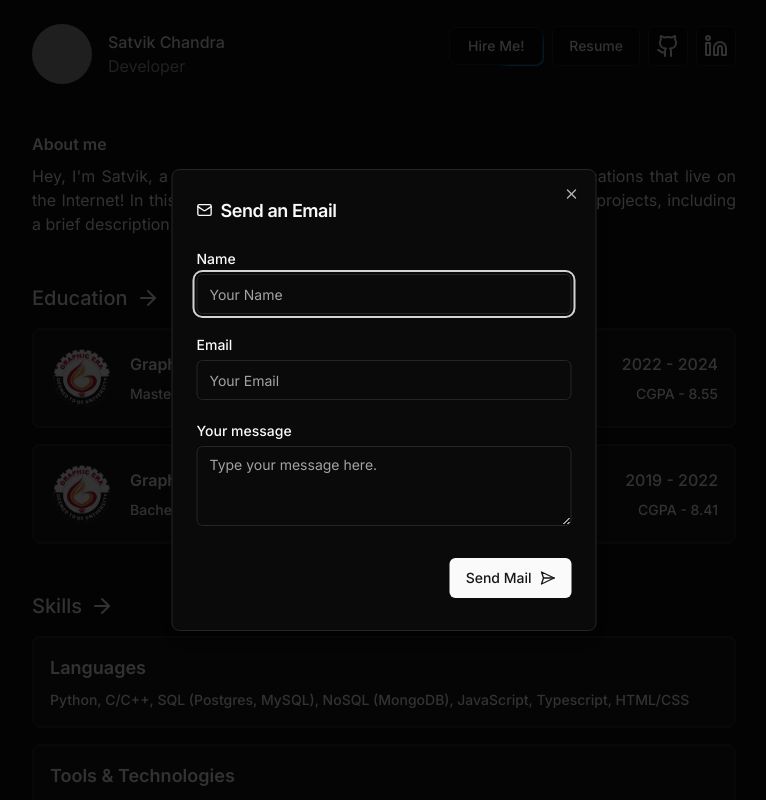
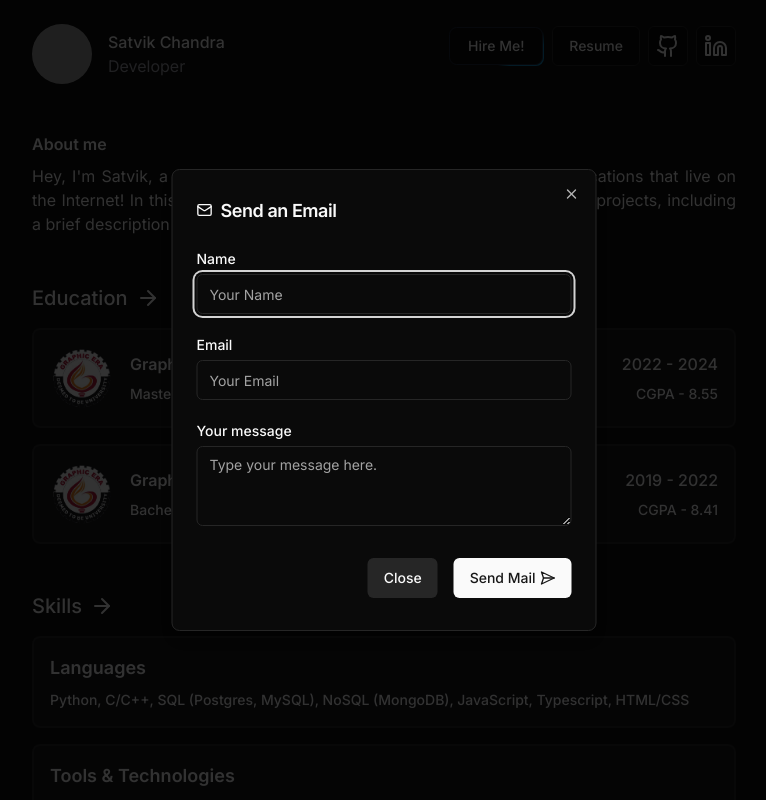
Before and after one commit to SattuSupari21/portfolio-v1, a Next.js app: page / in a window 1280 px wide. Both pictures are taken after a click on the button "Hire Me!". Shown: the top 800 px of the page, without its empty margins (256-1022 px from the left). Built offline with nearby package versions, Linux system fonts and the light colour scheme; grey boxes are pictures that could not be loaded.

Commit message:
added close button in send mail dialog

```diff
--- a/src/components/Header.tsx
+++ b/src/components/Header.tsx
@@ -1,6 +1,6 @@
 "use client"
 
-import { Github, Linkedin, Mail, SendHorizontal } from "lucide-react"
+import { Github, Linkedin, Mail, SendHorizontal, X } from "lucide-react"
 import { IconButton } from "./ui/button"
 import { Button } from "./ui/moving-border"
 import { GithubUrl, LinkedInUrl, profilePicture, resumeLink } from "@/constants"
@@ -8,11 +8,11 @@ import { GithubUrl, LinkedInUrl, profilePicture, resumeLink } from "@/constants"
 import {
     Dialog,
     DialogContent,
-    DialogDescription,
     DialogHeader,
     DialogTitle,
     DialogTrigger,
     DialogFooter,
+    DialogClose,
 } from "@/components/ui/dialog"
 import { Input } from "@/components/ui/input"
 import { Label } from "@/components/ui/label"
@@ -68,8 +68,11 @@ const ContactDialog = () => {
                             <Textarea placeholder="Type your message here." id="message" onChange={(e) => setMessage(e.target.value)} />
                         </div>
                     </div>
-                    <DialogFooter>
-                        <IconButton type="submit">Send Mail<SendHorizontal className="w-4 h-4 ml-2" /></IconButton>
+                    <DialogFooter className="flex gap-2">
+                        <DialogClose asChild>
+                            <IconButton type="button" variant="secondary">Close</IconButton>
+                        </DialogClose>
+                        <IconButton type="submit">Send Mail<SendHorizontal className="w-4 h-4 ml-1" /></IconButton>
                     </DialogFooter>
                 </form>
             </DialogContent>
```
